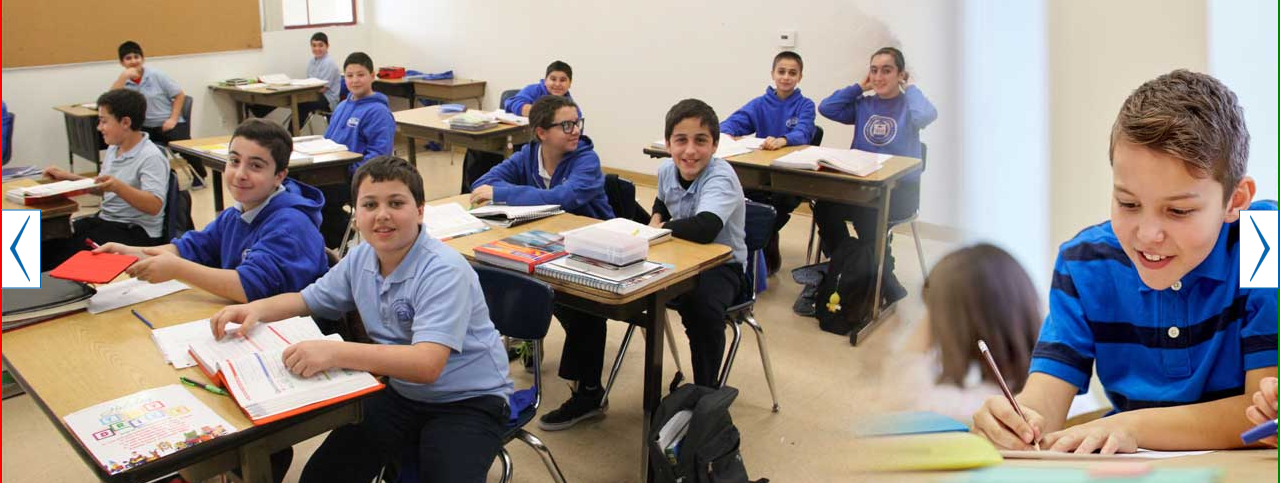
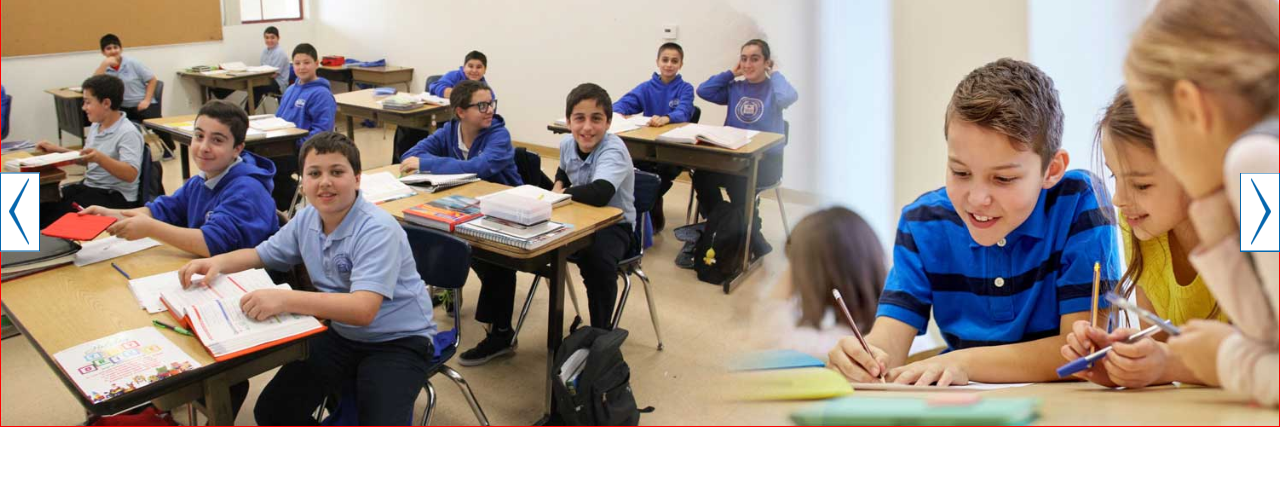
Before and after one commit to yuriygumeniuk/school, a website: page app/index.html in a window 1280 px wide. Shown: the part 169-652 px from the top of the page. Drawn offline with nearby package versions, Linux system fonts and the light colour scheme; files whose address does not match are found by name.

Commit message:
slider adaptive

```diff
--- a/app/#source/scss/style.scss
+++ b/app/#source/scss/style.scss
@@ -215,19 +215,24 @@
 	padding-bottom: 60px;
 }
 .slider {
-	border: 1px solid red !important;
 	position: relative;
 	margin-bottom: 60px;
-	height: 503px;
+	max-height: 503px;
 }
 .slider-banner {
-	border: 1px solid green !important;
 	position: relative;
 	z-index: 2;
 	background-color: inherit;
 	box-shadow: inset 0px 10px 10px -6px rgba(35, 31, 32, .37);
 }
+.item-block {
+	border: 1px solid red !important;
+	// width: 100%;
+	overflow: hidden;
+}
 .slider__img {
+	display: block;
+	width: 100%;
 	position: relative;
 	z-index: -1;
 }
```
Also changed, not shown: app/css/style.css.
